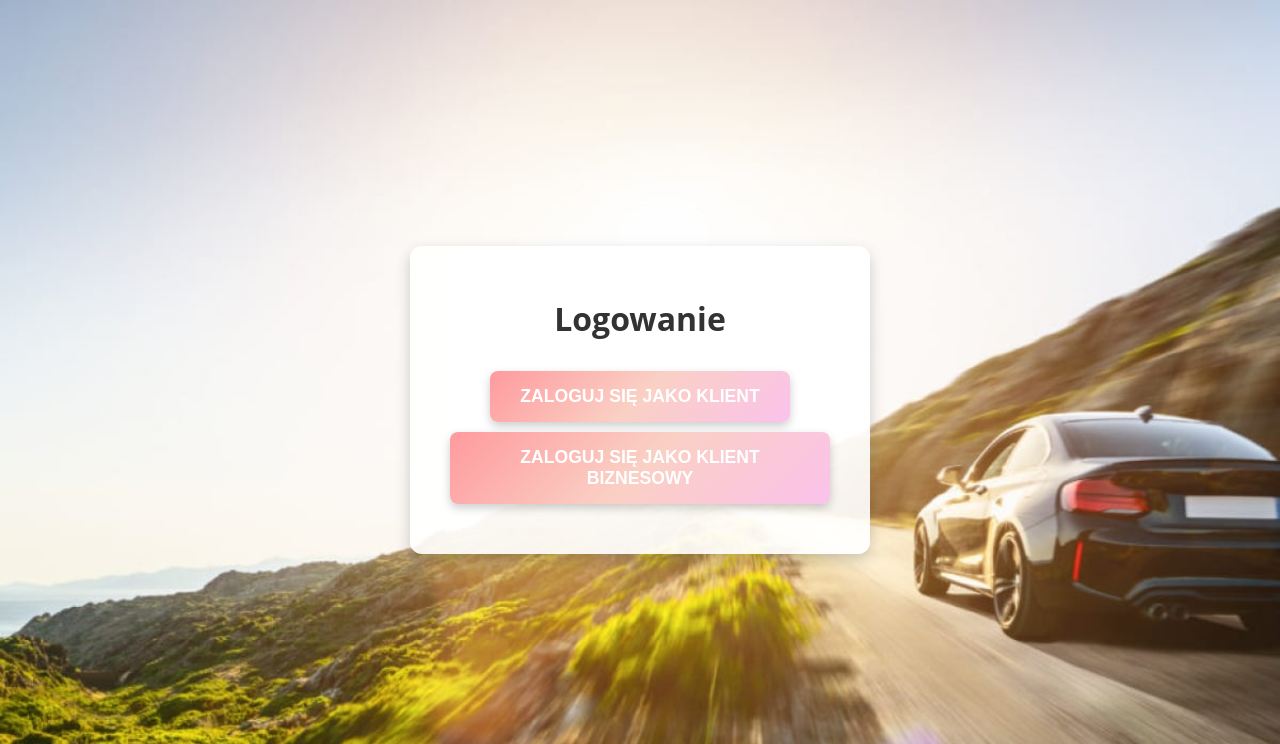
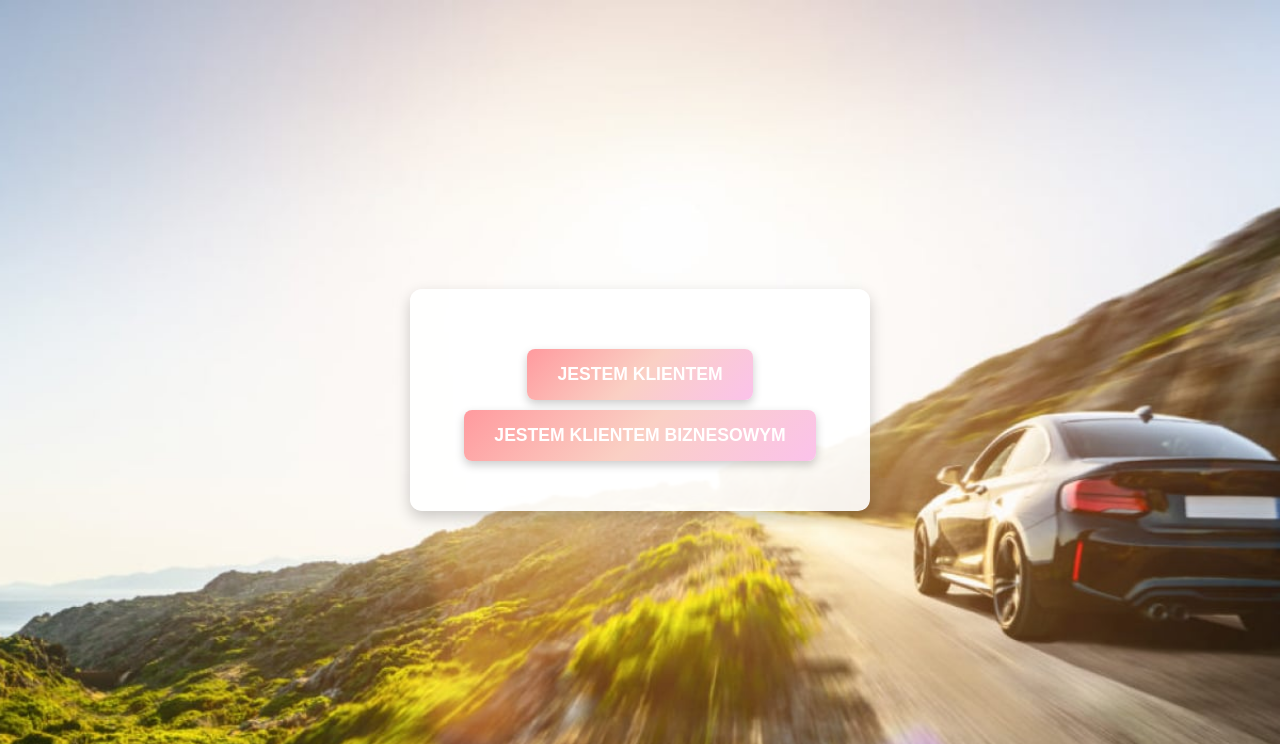
Before and after one commit to Maciej1302/KCK, a Django app: page /app/user/ in a window 1280 px wide. Shown: the top 744 px of the page. Run offline with Django 5.2, Linux system fonts and the light colour scheme.

Commit message:
desing improvement

```diff
--- a/Templates/app/scrap_cars.html
+++ b/Templates/app/scrap_cars.html
@@ -4,7 +4,7 @@
 <head>
     <meta charset="UTF-8">
     <meta name="viewport" content="width=device-width, initial-scale=1.0">
-    <title>Scrapowanie i dodawanie samochodów</title>
+    <title>Scrapowanie</title>
     <style>
         @import url('https://fonts.googleapis.com/css2?family=Open+Sans:wght@400;600&display=swap');
 
@@ -160,7 +160,7 @@
         <!-- Możesz dodać logo lub pozostawić puste -->
     </header>
 
-    <h1>Scrapowanie i dodawanie samochodów</h1>
+    <h1>Pobierz dane o dostępnych pojazdach</h1>
 
     <main class="main-content">
         <!-- Formularz do uruchomienia scrapera -->
--- a/Templates/app/show_cars.html
+++ b/Templates/app/show_cars.html
@@ -187,7 +187,7 @@
 
     <div class="footer-space"></div>
     <div style="text-align: center;">
-        <a href="{% url 'business_dashboard' %}" class="back-link">Powrót do menu</a>
+        <a href="{% url 'user_dashboard' %}" class="back-link">Powrót do menu</a>
     </div>
 </body>
 </html>
--- a/Templates/login.html
+++ b/Templates/login.html
@@ -67,12 +67,11 @@
 </head>
 <body>
     <div class="login-container">
-        <h1>Logowanie</h1>
         <div class="login-buttons">
             <form method="post">
                 {% csrf_token %}
-                <button class="login-button" name="user_type" value="user" type="submit">Zaloguj się jako klient</button>
-                <button class="login-button" name="user_type" value="business" type="submit">Zaloguj się jako klient biznesowy</button>
+                <button class="login-button" name="user_type" value="user" type="submit">Jestem klientem</button>
+                <button class="login-button" name="user_type" value="business" type="submit">Jestem klientem biznesowym</button>
             </form>
         </div>
     </div>
```
